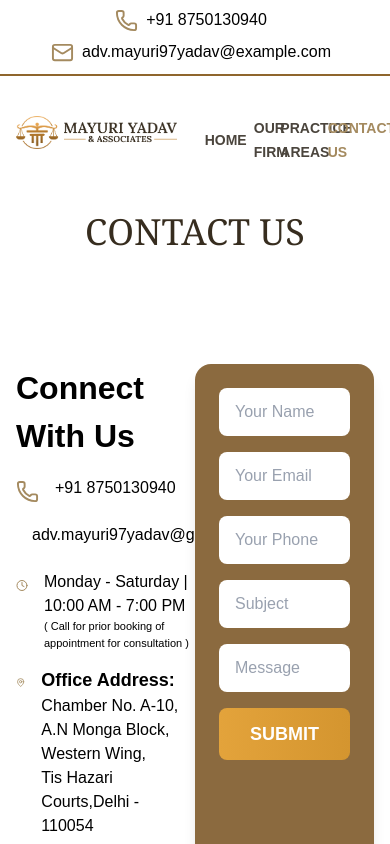
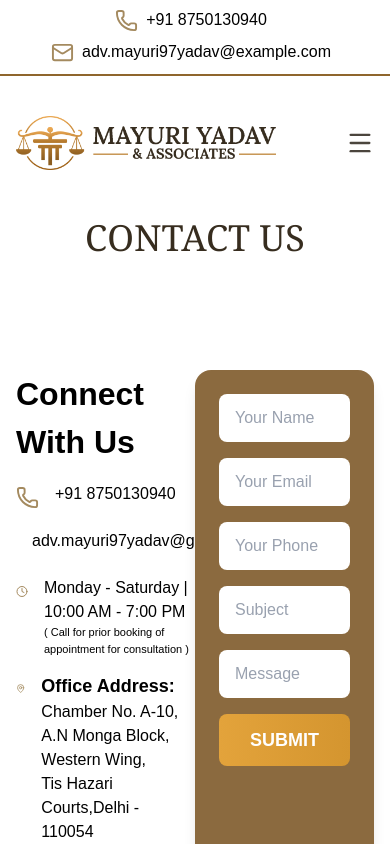
Before and after one commit to PriyanshuVr/mayuri, a Next.js app: page /ContactUs in a window 390 px wide. Shown: the top 844 px of the page. Built offline with nearby package versions, Linux system fonts and the light colour scheme; a web font is replaced by a local one.

Commit message:
responsive2

```diff
--- a/src/core/component/header2.tsx
+++ b/src/core/component/header2.tsx
@@ -3,31 +3,34 @@
 import Link from "next/link";
 import Image from "next/image";
 import { usePathname } from "next/navigation";
+import { Menu, X } from "lucide-react";
+import { useState } from "react";
 import menus from "@/core/data/menus.data.json";
 
 export default function Header2() {
   const pathname = usePathname();
+  const [open, setOpen] = useState(false);
 
   return (
-    <div>
-      <div className="grid grid-cols-2 gap-9 mt-10">
-        <div className="justify-items-start">
+    <header className="mt-10">
+      <div className="flex items-center justify-between">
+
         <Link href="/">
           <Image
             src="/logo.png"
             alt="logo"
-              width={370}
-              height={370}
-              style={{ cursor: "pointer" }}
+            width={260}
+            height={260}
+            className="cursor-pointer"
           />
         </Link>
-        </div>
-        <div className="grid grid-cols-4 gap-5 items-center justify-items-center">
+
+        <div className="hidden lg:grid grid-cols-4 gap-5 items-center justify-items-center">
           {menus.map((item, index) => {
             const isActive = pathname === item.link;
             return (
-              <div key={index}>
               <Link
+                key={index}
                 href={item.link}
                 className={`text-sm font-semibold transition-colors
                   ${
@@ -39,11 +42,41 @@
               >
                 {item.title}
               </Link>
-              </div>
             );
           })}
         </div>
+
+        <button
+          onClick={() => setOpen(!open)}
+          className="lg:hidden text-[#4b453d]"
+        >
+          {open ? <X size={28} /> : <Menu size={28} />}
+        </button>
       </div>
+
+      {open && (
+        <div className="lg:hidden mt-6 flex flex-col gap-4 border-t pt-4">
+          {menus.map((item, index) => {
+            const isActive = pathname === item.link;
+            return (
+              <Link
+                key={index}
+                href={item.link}
+                onClick={() => setOpen(false)}
+                className={`text-sm font-semibold transition-colors
+                  ${
+                    isActive
+                      ? "text-[#a48a5f]"
+                      : "text-[#4b453d] hover:text-[#d3c6b3]"
+                  }
+                `}
+              >
+                {item.title}
+              </Link>
+            );
+          })}
         </div>
+      )}
+    </header>
   );
 }
```
Lines whose indentation alone changed are shown as unchanged.
